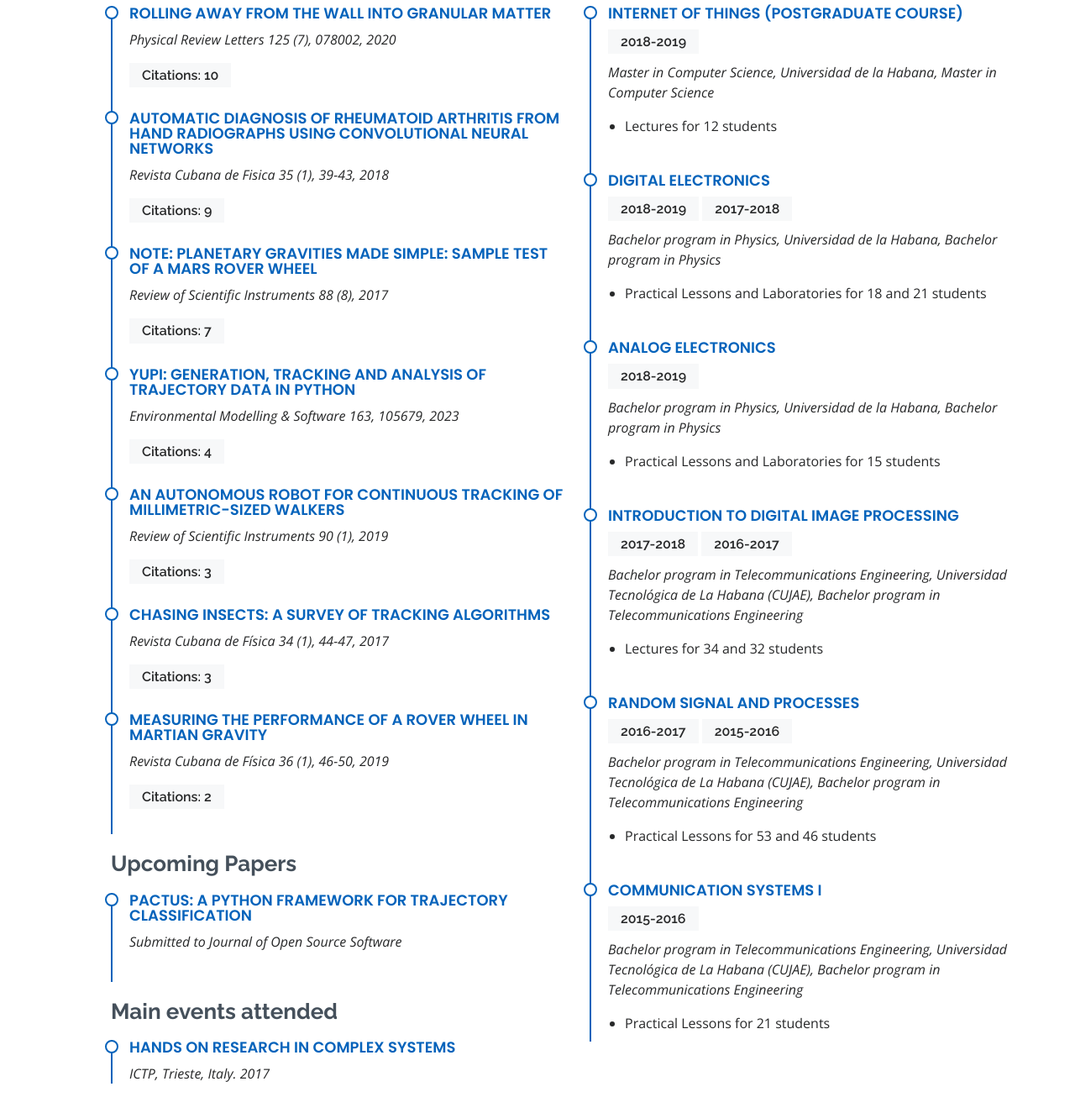
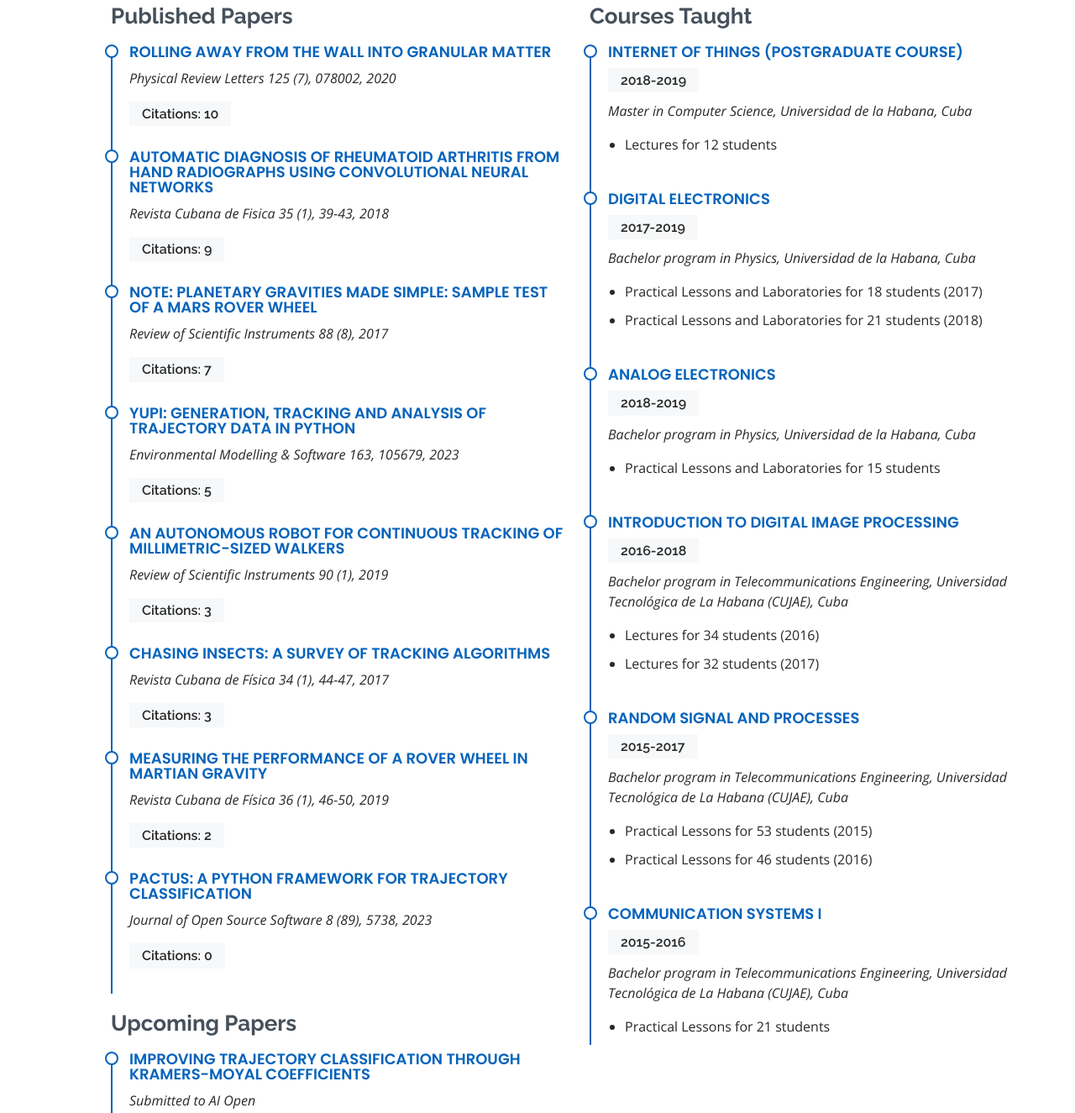
Before and after one commit to gvieralopez/gvieralopez.github.io, a plain HTML site: page index.html in a window 1280 px wide. Shown: the part 4401-5726 px from the top of the page at 84% size. Drawn offline with nearby package versions, Linux system fonts and the light colour scheme; some icons are missing.

Commit message:
Update content

```diff
--- a/index.html
+++ b/index.html
@@ -366,19 +366,15 @@
             <div class="resume-item">
               <h4>Software Development</h4>
 
-              <h5>Git</h5>
-
-              <h5>GitHub</h5>
-
-              <h5>CI/CD</h5>
-
-              <h5>Unix</h5>
-
               <h5>HTML5/CSS</h5>
 
               <h5>MySQL</h5>
 
               <h5>PostgreSQL</h5>
+
+              <h5>Agile</h5>
+
+              <h5>Scrum</h5>
 
             </div>
 
@@ -401,7 +397,22 @@
 
               <h5>Streamlit</h5>
 
-              <h5>Dash</h5>
+            </div>
+
+
+
+            <div class="resume-item">
+              <h4>DevOps</h4>
+
+              <h5>Unix</h5>
+
+              <h5>Git</h5>
+
+              <h5>GitHub</h5>
+
+              <h5>CI/CD</h5>
+
+              <h5>Docker</h5>
 
             </div>
 
@@ -481,7 +492,7 @@
             <div class="resume-item">
               <h4>Co-Founder of Artd'code</h4>
               <h5>2017 - 2019</h5>
-              <p><em>Artd'code, Havana, Cuba </em></p>
+              <p><em>Artd'code, Havana, Cuba</em></p>
               <ul>
 
                   <li>Co-creator of a startup to support artists developing interactive artwork</li>
@@ -531,7 +542,7 @@
           <div class="col-lg-3 col-md-6">
             <div class="count-box">
               <i class="bx bx-file-blank"></i>
-              <span data-purecounter-start="0" data-purecounter-end="7" data-purecounter-duration="1"
+              <span data-purecounter-start="0" data-purecounter-end="8" data-purecounter-duration="1"
                 class="purecounter"></span>
               <p>Published Papers</p>
             </div>
@@ -540,7 +551,7 @@
           <div class="col-lg-3 col-md-6 mt-5 mt-md-0">
             <div class="count-box">
               <i class="bi bi-journal-richtext"></i>
-              <span data-purecounter-start="0" data-purecounter-end="38" data-purecounter-duration="1"
+              <span data-purecounter-start="0" data-purecounter-end="39" data-purecounter-duration="1"
                 class="purecounter"></span>
               <p>Citations</p>
             </div>
@@ -549,7 +560,7 @@
           <div class="col-lg-3 col-md-6 mt-5 mt-lg-0">
             <div class="count-box">
               <i class="bi bi-award"></i>
-              <span data-purecounter-start="0" data-purecounter-end=" 9" data-purecounter-duration="1"
+              <span data-purecounter-start="0" data-purecounter-end=" 6" data-purecounter-duration="1"
                 class="purecounter"></span>
               <p>Courses Taught</p>
             </div>
@@ -594,7 +605,7 @@
             <div class="resume-item">
               <h4><a href="https://scholar.google.com/citations?view_op=view_citation&hl=it&user=vlOq6aYAAAAJ&citation_for_view=vlOq6aYAAAAJ:F9fV5C73w3QC">yupi: Generation, Tracking and Analysis of Trajectory data in Python</a></h4>
               <p><em>Environmental Modelling & Software 163, 105679, 2023</em></p>
-              <h5>Citations: 4</h5>
+              <h5>Citations: 5</h5>
             </div>
 
             <div class="resume-item">
@@ -615,13 +626,19 @@
               <h5>Citations: 2</h5>
             </div>
 
+            <div class="resume-item">
+              <h4><a href="https://scholar.google.com/citations?view_op=view_citation&hl=it&user=vlOq6aYAAAAJ&citation_for_view=vlOq6aYAAAAJ:P7Ujq4OLJYoC">pactus: A Python framework for trajectory classification</a></h4>
+              <p><em>Journal of Open Source Software 8 (89), 5738, 2023</em></p>
+              <h5>Citations: 0</h5>
+            </div>
+
 
             <h3 class="resume-title">Upcoming Papers</h3>
 
 
             <div class="resume-item">
-              <h4><a href="https://github.com/yupidevs/pactus/blob/main/paper/paper.md">pactus: A Python framework for trajectory classification</a></h4>
-              <p><em>Submitted to Journal of Open Source Software</em></p>
+              <h4><a href="None">Improving Trajectory Classification through Kramers-Moyal Coefficients</a></h4>
+              <p><em>Submitted to AI Open</em></p>
             </div>
 
 
@@ -648,7 +665,7 @@
 
                 <h5>2018-2019</h5>
 
-              <p><em>Master in Computer Science, Universidad de la Habana, Master in Computer Science</em></p>
+              <p><em>Master in Computer Science, Universidad de la Habana, Cuba</em></p>
               <ul>
 
                 <li>Lectures for 12 students</li>
@@ -659,14 +676,14 @@
             <div class="resume-item">
               <h4>Digital Electronics</h4>
 
-                <h5>2018-2019</h5>
+                <h5>2017-2019</h5>
 
-                <h5>2017-2018</h5>
-
-              <p><em>Bachelor program in Physics, Universidad de la Habana, Bachelor program in Physics</em></p>
+              <p><em>Bachelor program in Physics, Universidad de la Habana, Cuba</em></p>
               <ul>
 
-                <li>Practical Lessons and Laboratories for 18 and 21 students</li>
+                <li>Practical Lessons and Laboratories for 18 students (2017)</li>
+
+                <li>Practical Lessons and Laboratories for 21 students (2018)</li>
 
               </ul>
             </div>
@@ -676,7 +693,7 @@
 
                 <h5>2018-2019</h5>
 
-              <p><em>Bachelor program in Physics, Universidad de la Habana, Bachelor program in Physics</em></p>
+              <p><em>Bachelor program in Physics, Universidad de la Habana, Cuba</em></p>
               <ul>
 
                 <li>Practical Lessons and Laboratories for 15 students</li>
@@ -687,14 +704,14 @@
             <div class="resume-item">
               <h4>Introduction to Digital Image Processing</h4>
 
-                <h5>2017-2018</h5>
+                <h5>2016-2018</h5>
 
-                <h5>2016-2017</h5>
-
-              <p><em>Bachelor program in Telecommunications Engineering, Universidad Tecnológica de La Habana (CUJAE), Bachelor program in Telecommunications Engineering</em></p>
+              <p><em>Bachelor program in Telecommunications Engineering, Universidad Tecnológica de La Habana (CUJAE), Cuba</em></p>
               <ul>
 
-                <li>Lectures for 34 and 32 students</li>
+                <li>Lectures for 34 students (2016)</li>
+
+                <li>Lectures for 32 students (2017)</li>
 
               </ul>
             </div>
@@ -702,14 +719,14 @@
             <div class="resume-item">
               <h4>Random Signal and Processes</h4>
 
-                <h5>2016-2017</h5>
+                <h5>2015-2017</h5>
 
-                <h5>2015-2016</h5>
-
-              <p><em>Bachelor program in Telecommunications Engineering, Universidad Tecnológica de La Habana (CUJAE), Bachelor program in Telecommunications Engineering</em></p>
+              <p><em>Bachelor program in Telecommunications Engineering, Universidad Tecnológica de La Habana (CUJAE), Cuba</em></p>
               <ul>
 
-                <li>Practical Lessons for 53 and 46 students</li>
+                <li>Practical Lessons for 53 students (2015)</li>
+
+                <li>Practical Lessons for 46 students (2016)</li>
 
               </ul>
             </div>
@@ -719,7 +736,7 @@
 
                 <h5>2015-2016</h5>
 
-              <p><em>Bachelor program in Telecommunications Engineering, Universidad Tecnológica de La Habana (CUJAE), Bachelor program in Telecommunications Engineering</em></p>
+              <p><em>Bachelor program in Telecommunications Engineering, Universidad Tecnológica de La Habana (CUJAE), Cuba</em></p>
               <ul>
 
                 <li>Practical Lessons for 21 students</li>
```
